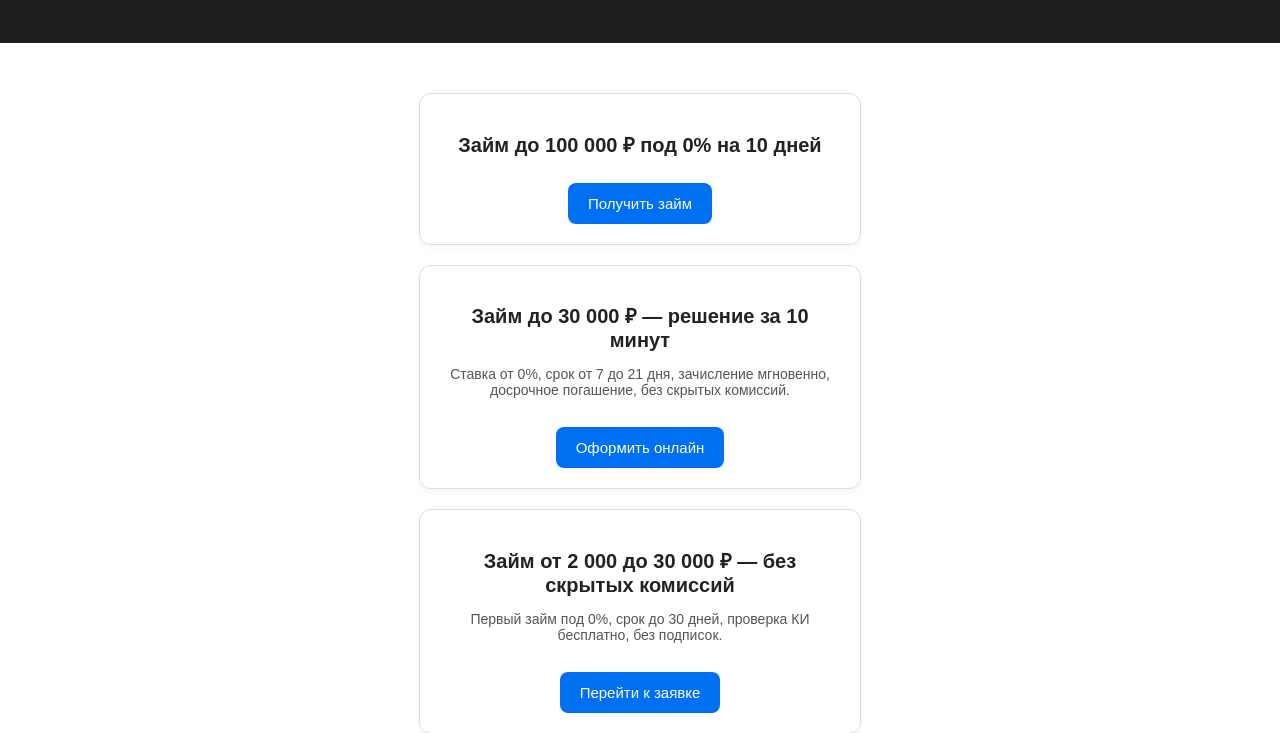
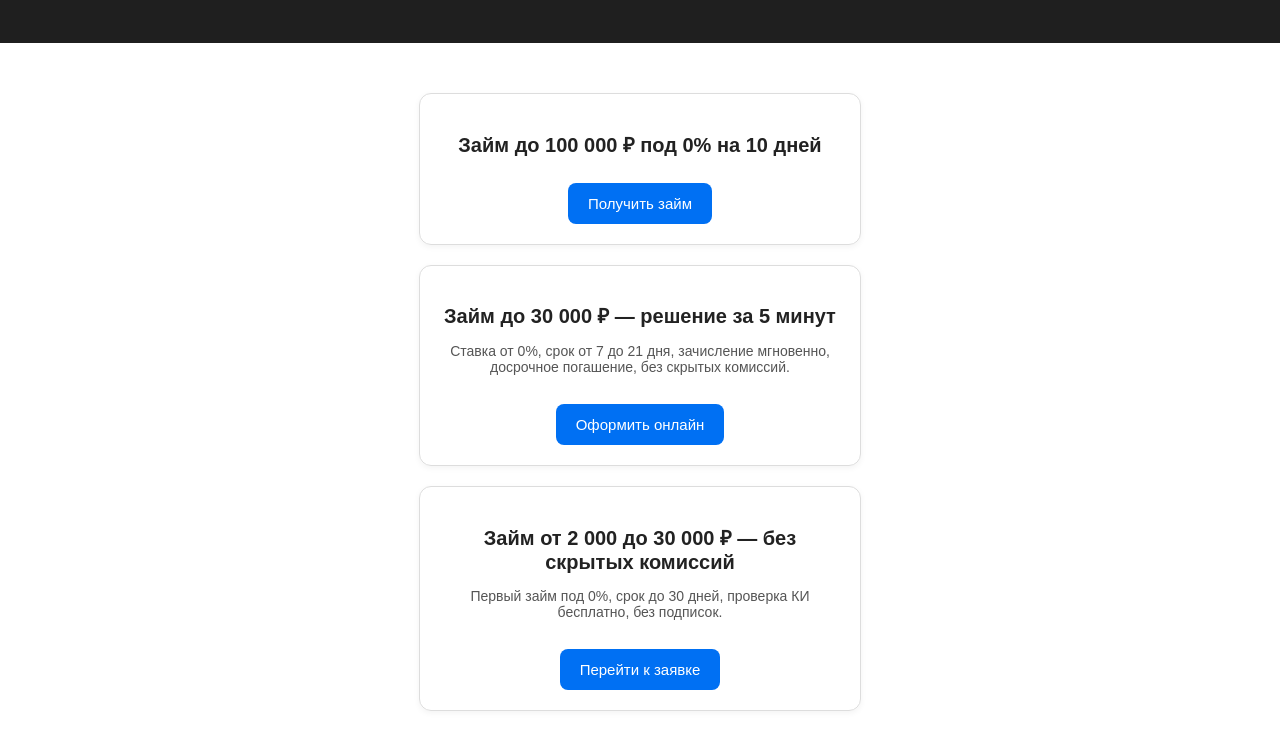
Before and after one commit to Asensys123/savstb, a plain HTML site: page index.html in a window 1280 px wide. Shown: the part 95-828 px from the top of the page. Drawn offline with Linux system fonts and the light colour scheme.

Commit message:
Update index.html

```diff
--- a/index.html
+++ b/index.html
@@ -75,7 +75,7 @@
         <a href="https://ppdu.ru/720110fb-234d-401f-8b9a-e40c1696cb09?source=fast1" target="_blank">Получить займ</a>
     </div>
     <div class="offer">
-        <h2>Займ до 30 000 ₽ — решение за 10 минут</h2>
+        <h2>Займ до 30 000 ₽ — решение за 5 минут</h2>
         <p>Ставка от 0%, срок от 7 до 21 дня, зачисление мгновенно, досрочное погашение, без скрытых комиссий.</p>
         <a href="https://ppdu.ru/720110fb-234d-401f-8b9a-e40c1696cb09?source=fast2" target="_blank">Оформить онлайн</a>
     </div>
```
